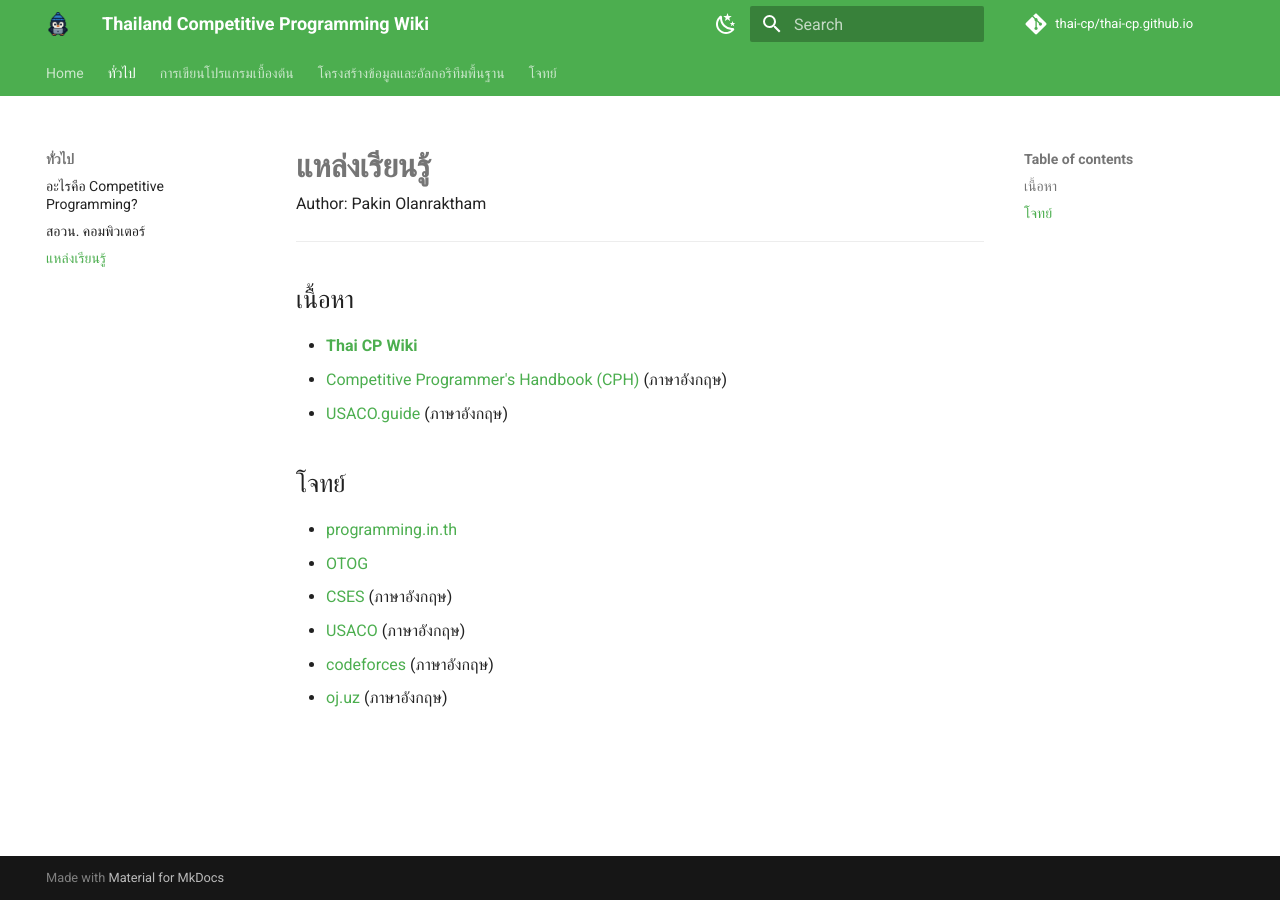
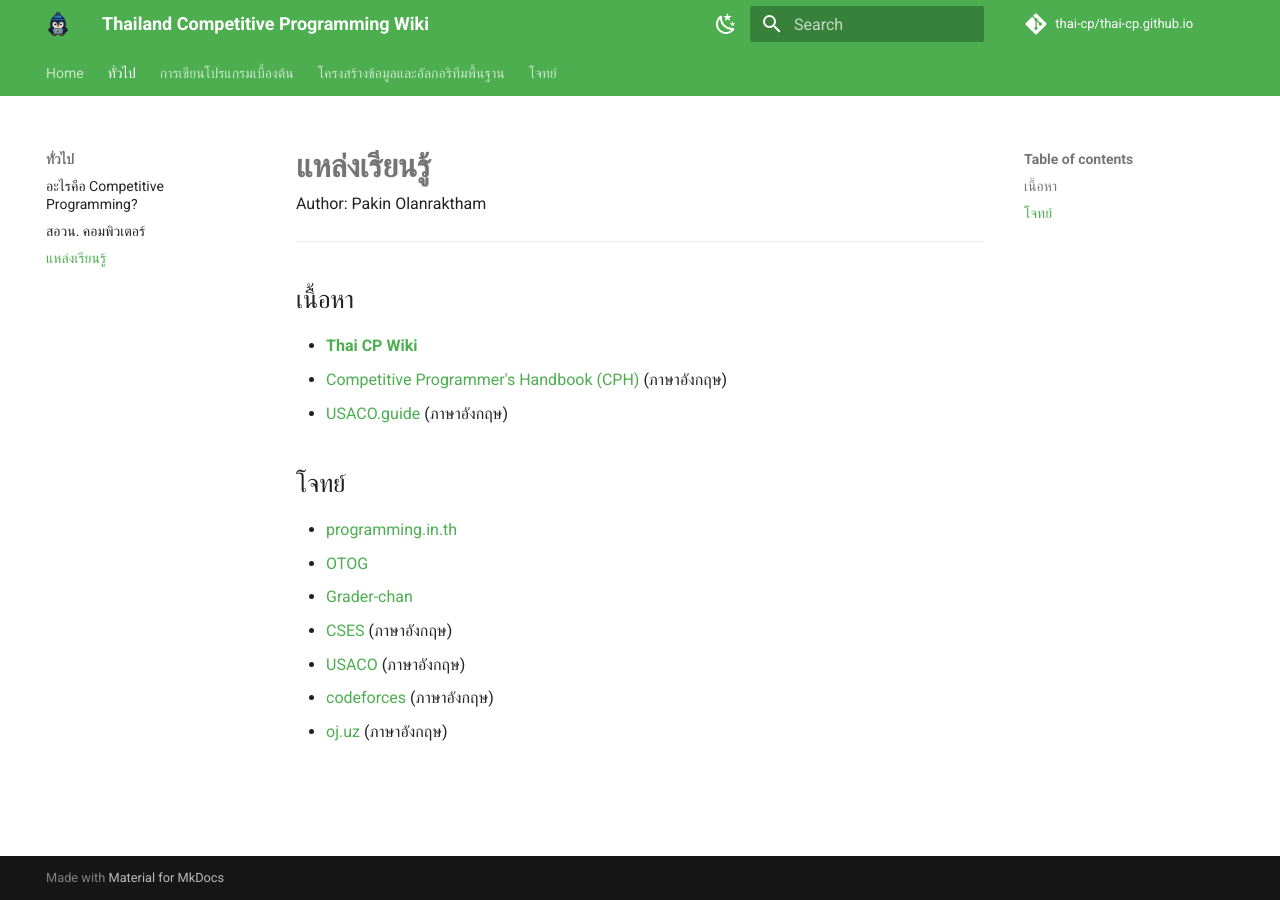
Before and after one commit to thai-cp/thai-cp.github.io, an MkDocs documentation site: the page built from docs/general/resources.md, in a window 1280 px wide. Built offline with MkDocs 1.6.1 and Material for MkDocs 9.7.7, drawn with Linux system fonts in a browser that asks for light colours; comment, search, counter and statistics services are not loaded.

Commit message:
added grader-chan

```diff
--- a/docs/general/resources.md
+++ b/docs/general/resources.md
@@ -13,6 +13,7 @@ author: Pakin Olanraktham
 
 - [programming.in.th](https://programming.in.th)
 - [OTOG](https://otog.in.th)
+- [Grader-chan](https://grader.gchan.moe/)
 - [CSES](https://cses.fi/problemset) (ภาษาอังกฤษ)
 - [USACO](https://usaco.org) (ภาษาอังกฤษ)
 - [codeforces](https://codeforces.com) (ภาษาอังกฤษ)
```
